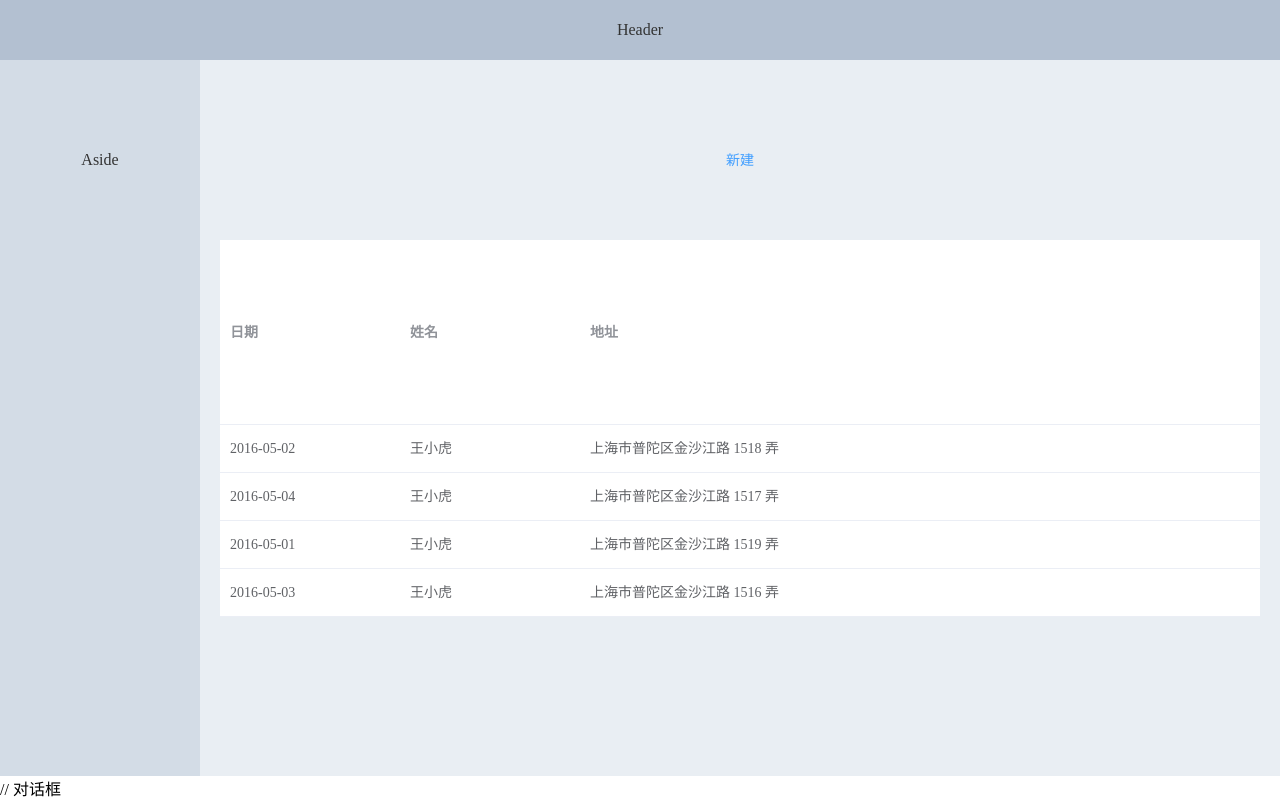
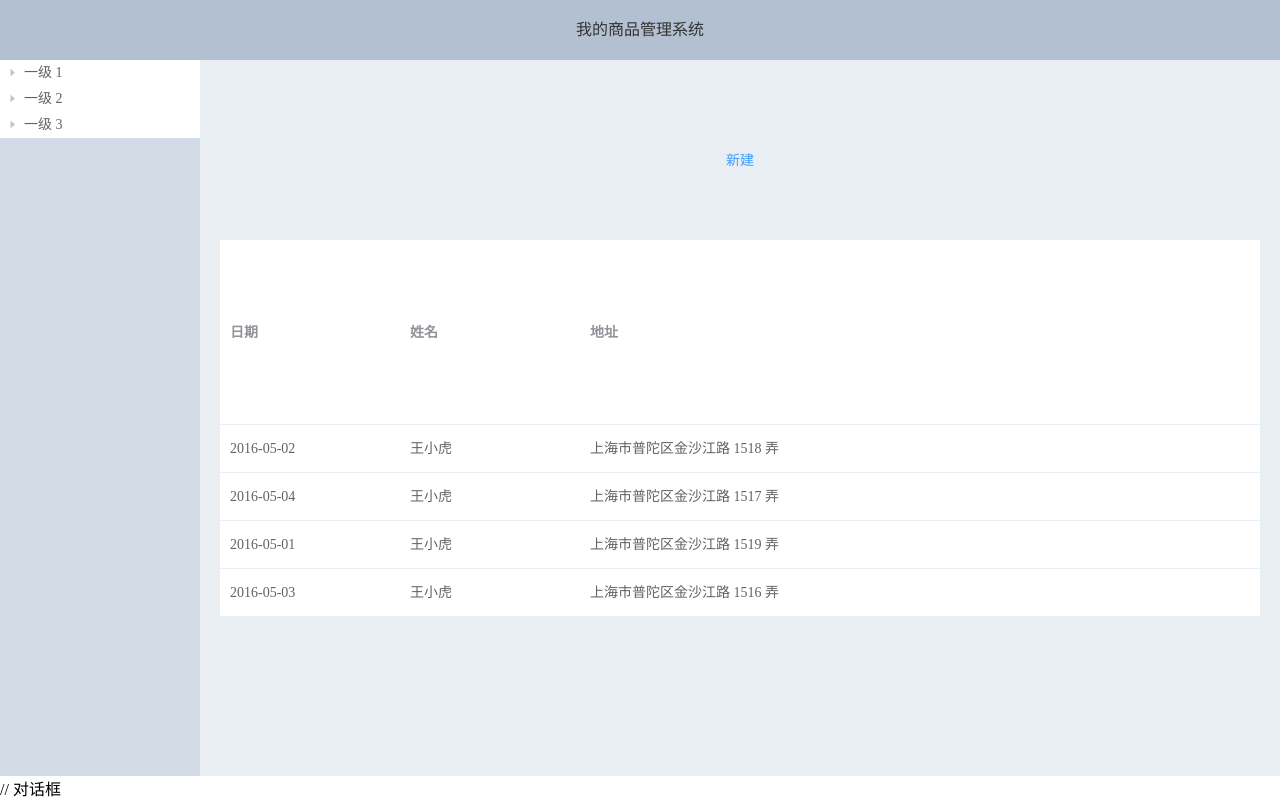
Before and after one commit to zhuhuizhen/labsystem, a Vue app: page / in a window 1280 px wide. Built offline with nearby package versions, Linux system fonts and the light colour scheme.

Commit message:
添加tree

```diff
--- a/src/components/Index.vue
+++ b/src/components/Index.vue
@@ -1,8 +1,14 @@
 <template>
   <el-container>
-  <el-header>Header</el-header>
+  <el-header>我的商品管理系统</el-header>
   <el-container>
-    <el-aside width="200px">Aside</el-aside>
+    <el-aside width="200px">
+      <el-tree
+      :data="data"
+      :props="defaultProps"
+      @node-click="handleNodeClick">
+      </el-tree>
+    </el-aside>
     <el-main>
       <el-button type="text" @click="dialogFormVisible = true">新建</el-button>
       <el-table
@@ -91,10 +97,75 @@ export default {
           address: '上海市普陀区金沙江路 1516 弄'
         }
       ],
-      dialogFormVisible: false
+      dialogFormVisible: false,
+      data: [
+        {
+          label: '一级 1',
+          children: [
+            {
+              label: '二级 1-1',
+              children: [
+                {
+                  label: '三级 1-1-1'
+                }
+              ]
+            }
+          ]
+        },
+        {
+          label: '一级 2',
+          children: [
+            {
+              label: '二级 2-1',
+              children: [
+                {
+                  label: '三级 2-1-1'
+                }
+              ]
+            },
+            {
+              label: '二级 2-2',
+              children: [
+                {
+                  label: '三级 2-2-1'
+                }
+              ]
+            }
+          ]
+        },
+        {
+          label: '一级 3',
+          children: [
+            {
+              label: '二级 3-1',
+              children: [
+                {
+                  label: '三级 3-1-1'
+                }
+              ]
+            },
+            {
+              label: '二级 3-2',
+              children: [
+                {
+                  label: '三级 3-2-1'
+                }
+              ]
+            }
+          ]
+        }
+      ],
+      defaultProps: {
+        children: 'children',
+        label: 'label'
+      }
     }
   },
   methods: {
+    // tree 点击事件
+    handleNodeClick(data) {
+      console.log(data)
+    },
     // tab切换事件，同步切换步骤条
     changeTab(tab) {
       this.stepactive = tab.index - 0
```
